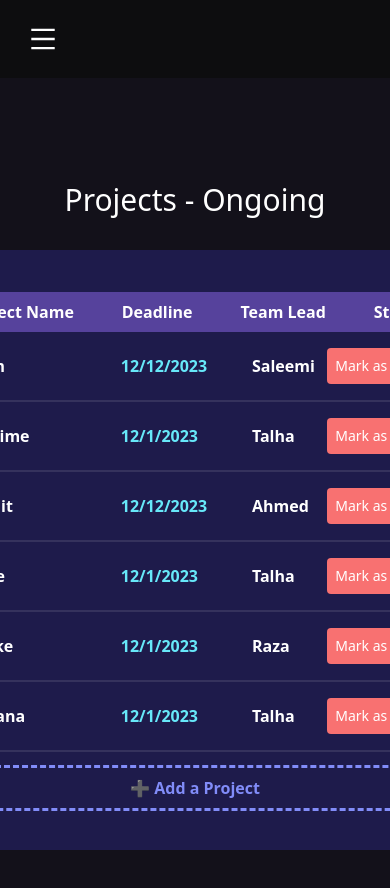
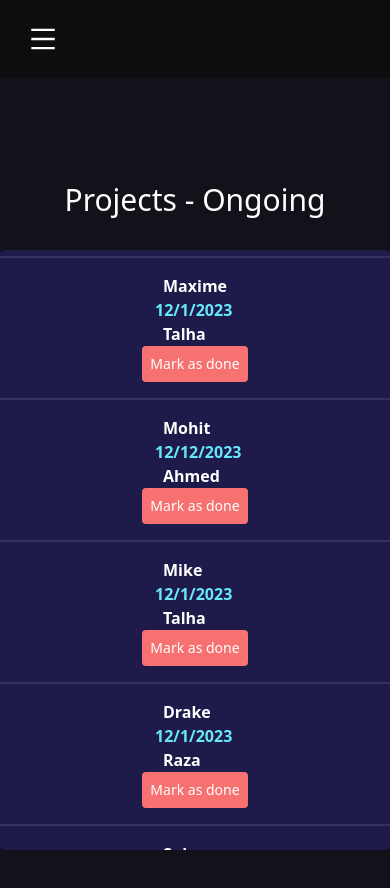
Before and after one commit to mtalhazulf/hrms, a React (Vite) app: page /incomplete in a window 390 px wide. Shown: the top 888 px of the page. Built offline with nearby package versions, Linux system fonts and the light colour scheme.

Commit message:
modal added

```diff
--- /dev/null
+++ b/src/Incomplete/Modal.jsx
@@ -0,0 +1,55 @@
+import React from "react";
+import { ImCross } from "react-icons/im";
+
+const Modal = () => {
+  const [showModal, setShowModal] = React.useState(false);
+
+  const toggling = () => setShowModal(!showModal);
+
+  return (
+    <>
+      <button
+        onClick={toggling}
+        className=" mt-4 outline-dashed rounded-2xl border-none border-indigo-400 w-[90%] text-indigo-400 font-semibold p-2 "
+      >
+        ➕ Add a Project
+      </button>
+
+      {showModal ? (
+        <>
+        <div className="flex flex-col items-center justify-center min-h-screen">
+          <div className=" overflow-y-auto overflow-x-hidden fixed top-0 right-0 left-0 z-50 justify-center items-center w-full md:inset-0 h-[calc(100%-1rem)] max-h-full">
+            <div className="relative p-4 w-full max-w-md max-h-full">
+              <div className="relative bg-white rounded-lg shadow ">
+                <div className="flex items-center justify-between p-4 md:p-5 border-b rounded-t ">
+                  <h3 className="text-lg font-semibold text-gray-900 dark:text-white">
+                    Create New Product
+                  </h3>
+                  <ImCross onClick={toggling} />
+                </div>
+
+                <form className="p-4 md:p-5">
+                  <div className="grid gap-4 mb-4 grid-cols-2">
+                    <div className="col-span-2">
+                      <p className=" mb-2 text-sm font-medium text-gray-900 ">
+                        Name
+                      </p>
+                      <input
+                        type="text"
+                        className="bg-gray-50 border border-gray-300 text-gray-900 text-sm rounded-lg focus:ring-primary-600 focus:border-primary-600 block w-full p-2.5"
+                        required=""
+                      />
+                    </div>
+                  </div>
+                </form>
+              </div>
+            </div>
+          </div>
+          </div>
+        </>
+      ) : null}
+    </>
+  );
+};
+
+export default Modal;
--- a/src/Incomplete/Projects.jsx
+++ b/src/Incomplete/Projects.jsx
@@ -2,6 +2,7 @@ import React from "react";
 import Heading from "../Components/Heading";
 import Siderbar from "../Components/Sidebar";
 import Table from "./Table";
+
 
 const Project = () => {
 
--- a/src/Incomplete/Table.jsx
+++ b/src/Incomplete/Table.jsx
@@ -1,88 +1,77 @@
-import React from 'react'
+import React from "react";
+import Modal from "./Modal";
 
 const Table = () => {
-
-    const heading = [
-        "Project Name",
-        "Deadline",
-        "Team Lead",
-        "Status",
-    ];
+  const heading = ["Project Name", "Deadline", "Team Lead", "Status"];
 
   const data = [
-
     {
       name: "Asim",
       deadline: "12/12/2023",
       teamLead: "Saleemi",
-
     },
     {
       name: "Maxime",
       deadline: "12/1/2023",
       teamLead: "Talha",
-
-
     },
     {
-
       name: "Mohit",
       deadline: "12/12/2023",
       teamLead: "Ahmed",
-
     },
     {
       name: "Mike",
       deadline: "12/1/2023",
       teamLead: "Talha",
-
-
     },
     {
       name: "Drake",
       deadline: "12/1/2023",
       teamLead: "Raza",
-
-
     },
     {
       name: "Suhana",
       deadline: "12/1/2023",
       teamLead: "Talha",
-
-
-
     },
-
-
-
-    ]
+  ];
   return (
-
-    <div className="flex flex-col items-center justify-center space-y-4 lg:w-[950px] md:w-[700px] w-[500px] h-[600px] bg-indigo-950 rounded-xl overflow-y-auto" >
-    <div className='flex flex-row items-center justify-between w-[95%] rounded bg-[#56429C] h-10 px-2 py-4'>
-        {heading.map ((item,index)=>(
-            <p key={index} className='text-white text-md font-bold'>{item}</p>
+    <div className="flex flex-col items-center justify-center space-y-4 lg:w-[950px] md:w-[700px] w-[400px] h-[600px]  bg-indigo-950 rounded-xl overflow-y-auto ">
+      <div className="flex flex-row items-center justify-between w-[95%] rounded bg-[#56429C] h-10 px-2 py-4">
+        {heading.map((item, index) => (
+          <p key={index} className="text-white text-md font-bold">
+            {item}
+          </p>
         ))}
       </div>
-      <div className='flex flex-col items-start justify-start w-[95%] space-y-4 '>
-        {data.map ((item,index)=>(
+      <div className="flex md:flex-col flex-wrap items-start justify-start md:w-[95%] w-full space-y-4">
+        {data.map((item, index) => (
           <>
-            <div key={index} className='flex flex-row justify-between items-center w-full'>
-            <p className='text-white text-md font-bold w-16 ml-2'>{item.name}</p>
-            <p className='text-cyan-300 text-md font-semibold w-20 ml-20'>{item.deadline}</p>
-            <p className='text-white text-md font-bold ml-10  w-16'>{item.teamLead}</p>
-            <button  className='bg-red-400 rounded p-2 text-white text-sm '>Mark as done</button>
+            <div
+              key={index}
+              className="flex md:flex-row flex-col justify-between items-center w-full"
+            >
+              <p className="text-white text-md font-bold w-16 md:ml-2">
+                {item.name}
+              </p>
+              <p className="text-cyan-300 text-md font-semibold w-20 md:ml-20">
+                {item.deadline}
+              </p>
+              <p className="text-white text-md font-bold md:ml-10  w-16">
+                {item.teamLead}
+              </p>
+              <button className="bg-red-400 rounded p-2 text-white text-sm ">
+                Mark as done
+              </button>
             </div>
             <div className="w-full h-[0px] border border-white border-opacity-10"></div>
-
           </>
         ))}
       </div>
-      <button className=' mt-4 outline-dashed rounded-2xl border-none border-indigo-400 w-[90%] text-indigo-400 font-semibold p-2 '>➕ Add a Project</button>
+      <Modal />
     </div>
+  );
+};
 
-  )
-}
-
-export default Table
+export default Table;
```
Lines whose indentation alone changed are shown as unchanged.
